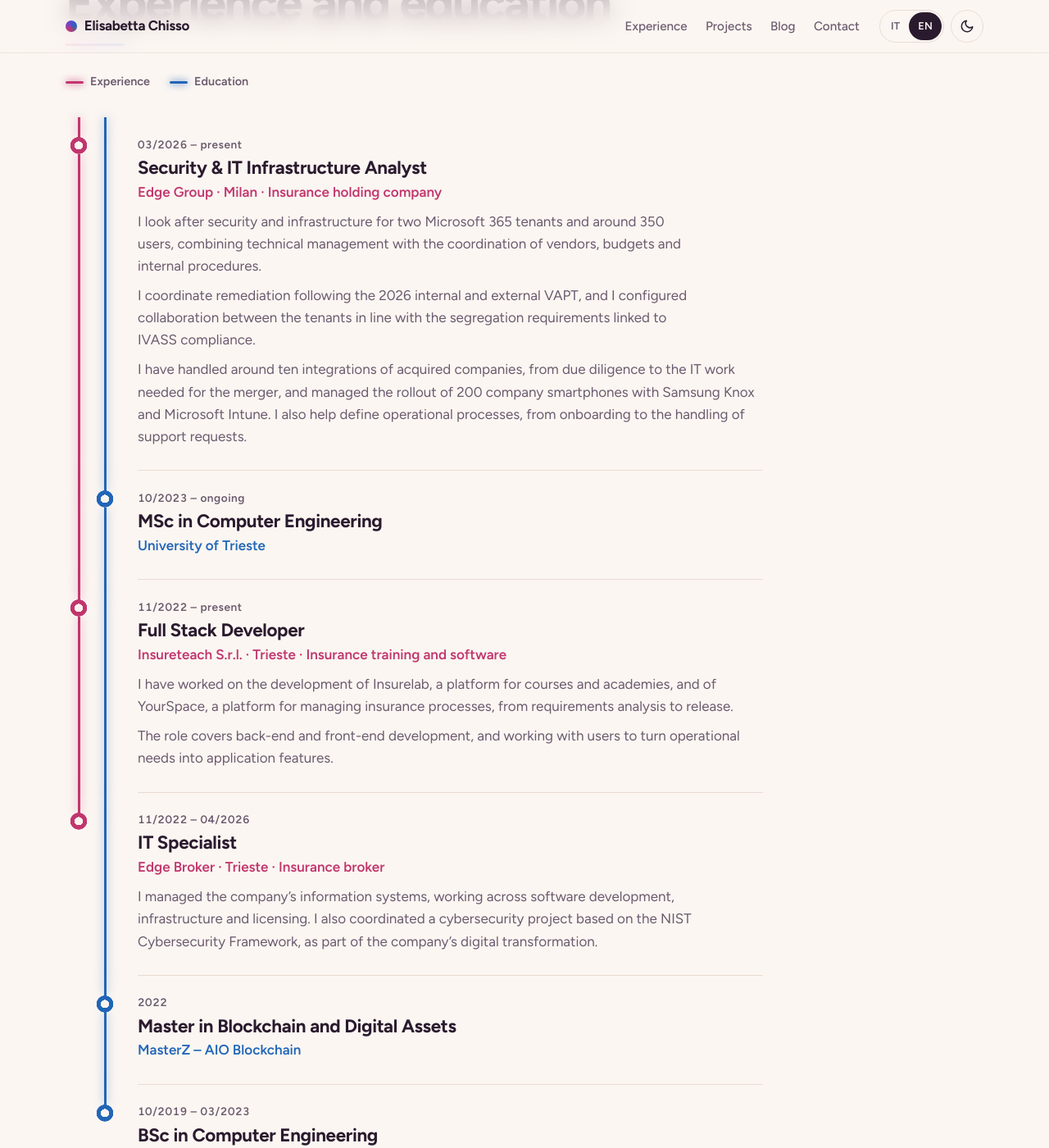
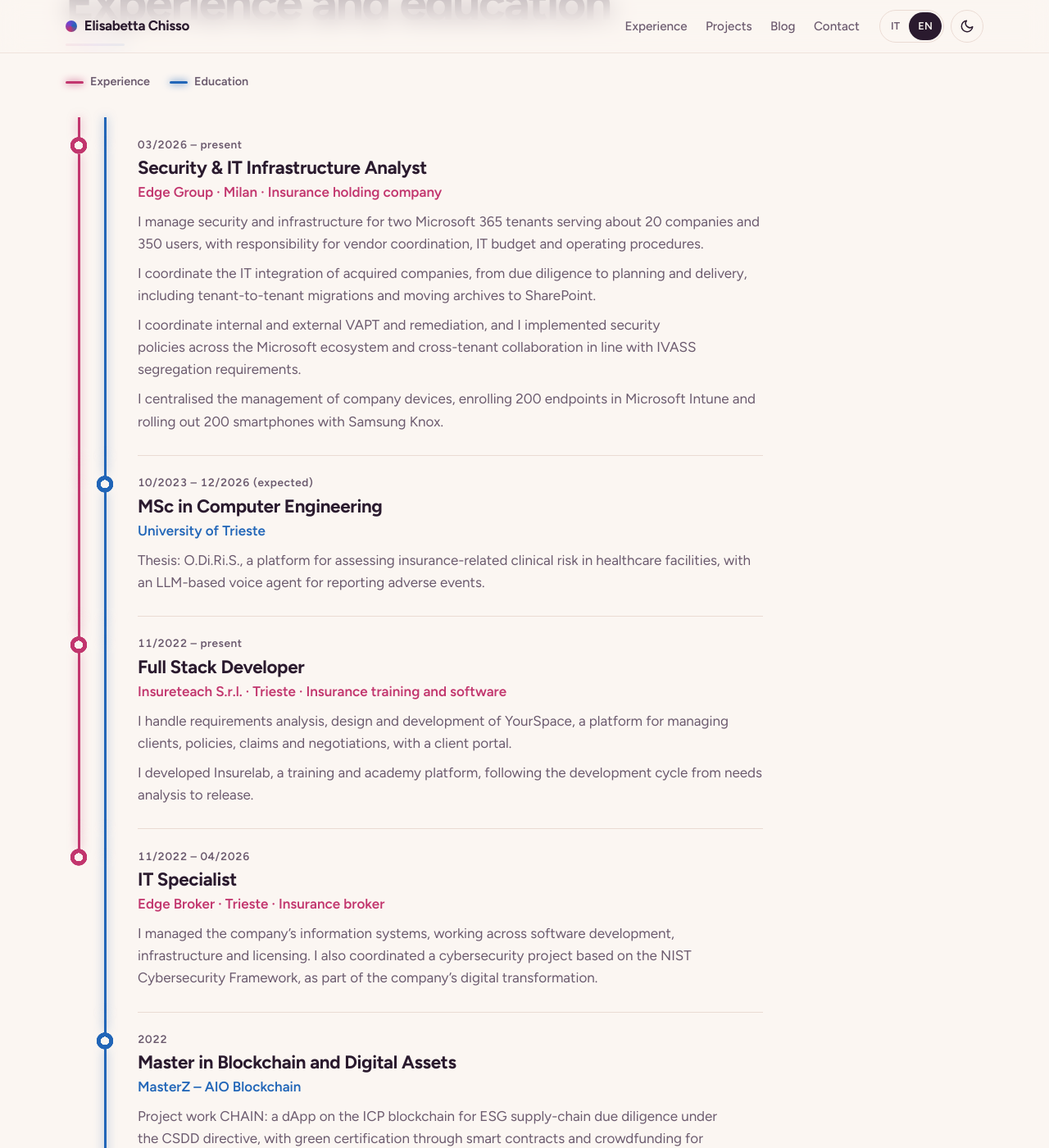
Before and after one commit to elisabettachisso/elisabettachisso.github.io, a Jekyll site: the page built from index.html, in a window 1280 px wide and 1400 px high, scrolled down 1807 px. Shown: the whole window at 82% size. Built offline with Jekyll 4.4.1, drawn with Linux system fonts in a browser that asks for light colours; some of the changed text lies outside the part shown.

Commit message:
aggiornamento cv

```diff
--- a/index.html
+++ b/index.html
@@ -51,20 +51,24 @@
         <p class="when"><span data-l="it">03/2026 – oggi</span><span data-l="en">03/2026 – present</span></p>
         <h3>Security &amp; IT Infrastructure Analyst</h3>
         <p class="org">Edge Group · <span data-l="it">Milano · Holding assicurativa</span><span data-l="en">Milan · Insurance holding company</span></p>
-        <p data-l="it">Seguo la sicurezza e l’infrastruttura di due tenant Microsoft 365 per circa 350 utenti, affiancando alla gestione tecnica il coordinamento di fornitori, budget e procedure interne.</p>
-        <p data-l="it">Coordino gli interventi di remediation a seguito dei VAPT interni ed esterni del 2026 e ho configurato la collaborazione tra i tenant nel rispetto dei requisiti di segregazione legati alla compliance IVASS.</p>
-        <p data-l="it">Ho seguito circa dieci integrazioni di società acquisite, dalla due diligence alle attività IT necessarie alla fusione, e curato la distribuzione di 200 smartphone aziendali con Samsung Knox e Microsoft Intune. Contribuisco inoltre alla definizione dei processi operativi, dall’onboarding alla gestione delle richieste di assistenza.</p>
-        <p data-l="en">I look after security and infrastructure for two Microsoft 365 tenants and around 350 users, combining technical management with the coordination of vendors, budgets and internal procedures.</p>
-        <p data-l="en">I coordinate remediation following the 2026 internal and external VAPT, and I configured collaboration between the tenants in line with the segregation requirements linked to IVASS compliance.</p>
-        <p data-l="en">I have handled around ten integrations of acquired companies, from due diligence to the IT work needed for the merger, and managed the rollout of 200 company smartphones with Samsung Knox and Microsoft Intune. I also help define operational processes, from onboarding to the handling of support requests.</p>
+        <p data-l="it">Gestisco la sicurezza e l’infrastruttura di due tenant Microsoft 365 per circa 20 società e 350 utenti, con responsabilità su coordinamento dei fornitori, budget IT e procedure operative.</p>
+        <p data-l="it">Coordino l’integrazione IT delle società acquisite, dalla due diligence alla pianificazione e realizzazione degli interventi, incluse le migrazioni tra tenant e il trasferimento degli archivi su SharePoint.</p>
+        <p data-l="it">Coordino i VAPT interni ed esterni e le attività di remediation, e ho implementato le policy di sicurezza nell’ecosistema Microsoft e la collaborazione tra tenant nel rispetto dei requisiti di segregazione legati alla compliance IVASS.</p>
+        <p data-l="it">Ho centralizzato la gestione dei dispositivi aziendali, con la registrazione di 200 endpoint in Microsoft Intune e la distribuzione di 200 smartphone con Samsung Knox.</p>
+        <p data-l="en">I manage security and infrastructure for two Microsoft 365 tenants serving about 20 companies and 350 users, with responsibility for vendor coordination, IT budget and operating procedures.</p>
+        <p data-l="en">I coordinate the IT integration of acquired companies, from due diligence to planning and delivery, including tenant-to-tenant migrations and moving archives to SharePoint.</p>
+        <p data-l="en">I coordinate internal and external VAPT and remediation, and I implemented security policies across the Microsoft ecosystem and cross-tenant collaboration in line with IVASS segregation requirements.</p>
+        <p data-l="en">I centralised the management of company devices, enrolling 200 endpoints in Microsoft Intune and rolling out 200 smartphones with Samsung Knox.</p>
       </div>
     </li>
     <li class="row">
       <div class="lanes" aria-hidden="true"><span class="lane w up down"></span><span class="lane s up down node"></span></div>
       <div class="entry">
-        <p class="when"><span data-l="it">10/2023 – in corso</span><span data-l="en">10/2023 – ongoing</span></p>
+        <p class="when"><span data-l="it">10/2023 – 12/2026 (prevista)</span><span data-l="en">10/2023 – 12/2026 (expected)</span></p>
         <h3><span data-l="it">Laurea magistrale in Ingegneria Informatica</span><span data-l="en">MSc in Computer Engineering</span></h3>
         <p class="org"><span data-l="it">Università degli Studi di Trieste</span><span data-l="en">University of Trieste</span></p>
+        <p data-l="it">Tesi: O.Di.Ri.S., piattaforma per la valutazione del rischio clinico-assicurativo delle strutture sanitarie, con un agente vocale basato su LLM per la segnalazione degli eventi avversi.</p>
+        <p data-l="en">Thesis: O.Di.Ri.S., a platform for assessing insurance-related clinical risk in healthcare facilities, with an LLM-based voice agent for reporting adverse events.</p>
       </div>
     </li>
     <li class="row">
@@ -73,10 +77,10 @@
         <p class="when"><span data-l="it">11/2022 – oggi</span><span data-l="en">11/2022 – present</span></p>
         <h3>Full Stack Developer</h3>
         <p class="org">Insureteach S.r.l. · Trieste · <span data-l="it">Formazione e software assicurativi</span><span data-l="en">Insurance training and software</span></p>
-        <p data-l="it">Ho seguito lo sviluppo di Insurelab, piattaforma dedicata a corsi e academy, e di YourSpace, piattaforma per la gestione dei processi assicurativi, dall’analisi dei requisiti al rilascio.</p>
-        <p data-l="it">Il ruolo comprende attività di sviluppo backend e frontend e il confronto con gli utenti per tradurre le esigenze operative in funzionalità applicative.</p>
-        <p data-l="en">I have worked on the development of Insurelab, a platform for courses and academies, and of YourSpace, a platform for managing insurance processes, from requirements analysis to release.</p>
-        <p data-l="en">The role covers back-end and front-end development, and working with users to turn operational needs into application features.</p>
+        <p data-l="it">Mi occupo dell’analisi dei requisiti, della progettazione e dello sviluppo di YourSpace, piattaforma per la gestione di clienti, polizze, sinistri e trattative, con area riservata ai clienti.</p>
+        <p data-l="it">Ho sviluppato Insurelab, piattaforma dedicata alla formazione e alle academy, seguendo il ciclo di sviluppo dall’analisi delle esigenze al rilascio.</p>
+        <p data-l="en">I handle requirements analysis, design and development of YourSpace, a platform for managing clients, policies, claims and negotiations, with a client portal.</p>
+        <p data-l="en">I developed Insurelab, a training and academy platform, following the development cycle from needs analysis to release.</p>
       </div>
     </li>
     <li class="row">
@@ -95,6 +99,8 @@
         <p class="when">2022</p>
         <h3>Master in Blockchain and Digital Assets</h3>
         <p class="org">MasterZ – AIO Blockchain</p>
+        <p data-l="it">Project work CHAIN: dApp sulla blockchain ICP per la due diligence ESG della filiera prevista dalla direttiva CSDD, con certificazione green tramite smart contract e crowdfunding di progetti sostenibili.</p>
+        <p data-l="en">Project work CHAIN: a dApp on the ICP blockchain for ESG supply-chain due diligence under the CSDD directive, with green certification through smart contracts and crowdfunding for sustainable projects.</p>
       </div>
     </li>
     <li class="row">
@@ -103,6 +109,8 @@
         <p class="when">10/2019 – 03/2023</p>
         <h3><span data-l="it">Laurea triennale in Ingegneria Informatica</span><span data-l="en">BSc in Computer Engineering</span></h3>
         <p class="org"><span data-l="it">Università degli Studi di Trieste</span><span data-l="en">University of Trieste</span></p>
+        <p data-l="it">Tesi: «Don’t let me be misunderstood: comparing intentions and perceptions in online discussions» (relatore Prof. Alberto Bartoli). Analisi del disallineamento tra intenzioni e percezioni nelle conversazioni online e classificatori per prevederle dal testo.</p>
+        <p data-l="en">Thesis: “Don’t let me be misunderstood: comparing intentions and perceptions in online discussions” (supervisor Prof. Alberto Bartoli). An analysis of the gap between intentions and perceptions in online conversations, with classifiers that predict them from text.</p>
       </div>
     </li>
     <li class="row">
@@ -136,28 +144,28 @@
   <h3 class="group-title"><span data-l="it">Progetti professionali</span><span data-l="en">Professional projects</span></h3>
   <ul class="projects">
     <li>
-      <h4><span data-l="it">Integrazione IT delle società acquisite</span><span data-l="en">IT integration of acquired companies</span></h4>
-      <p data-l="it">Seguo il percorso di integrazione IT delle società che entrano nel gruppo: due diligence, definizione del piano di integrazione e coordinamento delle attività fino alla fusione. Ho applicato questo metodo a circa dieci società, lavorando con fornitori e referenti interni.</p>
-      <p data-l="en">I manage the IT integration of companies joining the group: due diligence, defining the integration plan and coordinating the work through to the merger. I have applied this approach to around ten companies, working with vendors and internal contacts.</p>
-      <p class="tags">Microsoft 365 · Entra ID · <span data-l="it">Coordinamento IT · Integrazioni societarie</span><span data-l="en">IT coordination · Company integrations</span></p>
-    </li>
-    <li>
-      <h4><span data-l="it">Migrazioni Microsoft 365 e SharePoint</span><span data-l="en">Microsoft 365 and SharePoint migrations</span></h4>
-      <p data-l="it">Ho seguito migrazioni di posta tra tenant Microsoft 365 e il trasferimento di archivi dai file server locali a SharePoint. Il lavoro comprende pianificazione, coordinamento delle attività e documentazione, con attenzione alla continuità operativa e al passaggio degli utenti ai nuovi strumenti.</p>
-      <p data-l="en">I have handled mailbox migrations between Microsoft 365 tenants and the transfer of archives from on-premises file servers to SharePoint. The work covers planning, coordination and documentation, with attention to business continuity and to moving users onto the new tools.</p>
-      <p class="tags">MigrationWiz · ShareGate · SharePoint · Exchange Online</p>
-    </li>
-    <li>
-      <h4><span data-l="it">Gestione della flotta mobile</span><span data-l="en">Mobile fleet management</span></h4>
-      <p data-l="it">Ho curato la distribuzione di 200 smartphone aziendali, predisponendo la registrazione automatica al primo avvio e la gestione dei dispositivi attraverso Samsung Knox e Microsoft Intune. Il progetto consente di applicare configurazioni e criteri aziendali in modo uniforme.</p>
-      <p data-l="en">I managed the rollout of 200 company smartphones, setting up automatic enrolment on first start-up and device management through Samsung Knox and Microsoft Intune. The project makes it possible to apply company configurations and policies consistently.</p>
-      <p class="tags">Samsung Knox · Microsoft Intune · Android Enterprise</p>
+      <h4><span data-l="it">Integrazione dell’infrastruttura IT</span><span data-l="en">IT infrastructure integration</span></h4>
+      <p data-l="it">Dalla prima società di circa 100 persone all’integrazione di una ventina di aziende, per un totale di 350 persone: due diligence, piano di integrazione, migrazioni di posta tra tenant e degli archivi dai file server a SharePoint, fino alla fusione.</p>
+      <p data-l="en">From a first company of around 100 people to the integration of some twenty companies, 350 people in total: due diligence, integration planning, mailbox migrations between tenants and file server archives moved to SharePoint, through to the merger.</p>
+      <p class="tags">Microsoft 365 · Entra ID · MigrationWiz · ShareGate · SharePoint</p>
     </li>
     <li>
       <h4><span data-l="it">YourSpace — Piattaforma per la gestione dei processi assicurativi</span><span data-l="en">YourSpace — Insurance process management platform</span></h4>
       <p data-l="it">Progettazione e sviluppo di una piattaforma integrata per la gestione di clienti, polizze, sinistri e trattative commerciali. Traduzione dei requisiti operativi e di compliance in flussi digitali, con automazione delle attività, gestione documentale e integrazione con i sistemi aziendali.</p>
       <p data-l="en">Design and development of an integrated platform for managing clients, policies, claims and sales negotiations. Operational and compliance requirements turned into digital workflows, with task automation, document management and integration with company systems.</p>
       <p class="tags">Python/Flask · Node.js · SQL Server · Nginx</p>
+    </li>
+    <li>
+      <h4><span data-l="it">Gestione di dispositivi e flotta mobile</span><span data-l="en">Device and mobile fleet management</span></h4>
+      <p data-l="it">Ho coordinato la registrazione in Intune di 200 dispositivi distribuiti in tutta Italia e in diverse società del gruppo, e la distribuzione di 200 smartphone con registrazione automatica al primo avvio.</p>
+      <p data-l="en">I coordinated the Intune enrolment of 200 devices spread across Italy and across different group companies, and the rollout of 200 smartphones with automatic enrolment on first start-up.</p>
+      <p class="tags">Microsoft Intune · Samsung Knox · Android Enterprise</p>
+    </li>
+    <li>
+      <h4><span data-l="it">Progetti di cybersecurity</span><span data-l="en">Cybersecurity projects</span></h4>
+      <p data-l="it">Conduzione di penetration test, definizione del piano di remediation e gestione delle policy aziendali, applicate in modo uniforme grazie all’ecosistema Microsoft.</p>
+      <p data-l="en">Running penetration tests, defining the remediation plan and managing company policies, enforced consistently through the Microsoft ecosystem.</p>
+      <p class="tags">VAPT · Remediation plan · Intune · Entra ID</p>
     </li>
   </ul>
 
@@ -184,7 +192,7 @@
   <h2><span data-l="it">Competenze</span><span data-l="en">Skills</span></h2>
   <dl class="skills">
     <div><dt><span data-l="it">Gestione e processi IT</span><span data-l="en">IT management and processes</span></dt><dd><span data-l="it">Coordinamento dei fornitori, budget IT, pianificazione delle attività, integrazioni societarie, ITSM, procedure e SLA, supporto alla compliance IVASS.</span><span data-l="en">Vendor coordination, IT budgeting, activity planning, company integrations, ITSM, procedures and SLAs, IVASS compliance support.</span></dd></div>
-    <div><dt><span data-l="it">Sicurezza</span><span data-l="en">Security</span></dt><dd><span data-l="it">Coordinamento della remediation VAPT, NIST Cybersecurity Framework, Sophos.</span><span data-l="en">VAPT remediation coordination, NIST Cybersecurity Framework, Sophos.</span></dd></div>
+    <div><dt><span data-l="it">Sicurezza</span><span data-l="en">Security</span></dt><dd><span data-l="it">Penetration test, coordinamento della remediation VAPT, policy aziendali, NIST Cybersecurity Framework, Sophos.</span><span data-l="en">Penetration testing, VAPT remediation coordination, company policies, NIST Cybersecurity Framework, Sophos.</span></dd></div>
     <div><dt><span data-l="it">Cloud e identità</span><span data-l="en">Cloud and identity</span></dt><dd><span data-l="it">Microsoft 365, Entra ID, Exchange Online, SharePoint, gestione multi-tenant.</span><span data-l="en">Microsoft 365, Entra ID, Exchange Online, SharePoint, multi-tenant management.</span></dd></div>
     <div><dt><span data-l="it">Endpoint e dispositivi mobili</span><span data-l="en">Endpoints and mobile devices</span></dt><dd>Microsoft Intune, Samsung Knox Mobile Enrollment, Knox Manage, Android Enterprise.</dd></div>
     <div><dt><span data-l="it">Automazione e migrazioni</span><span data-l="en">Automation and migrations</span></dt><dd>PowerShell, Microsoft Graph, ShareGate, MigrationWiz.</dd></div>
```
Also changed, not shown: other parts of index.html (+1 -1 lines), 4 other files.
